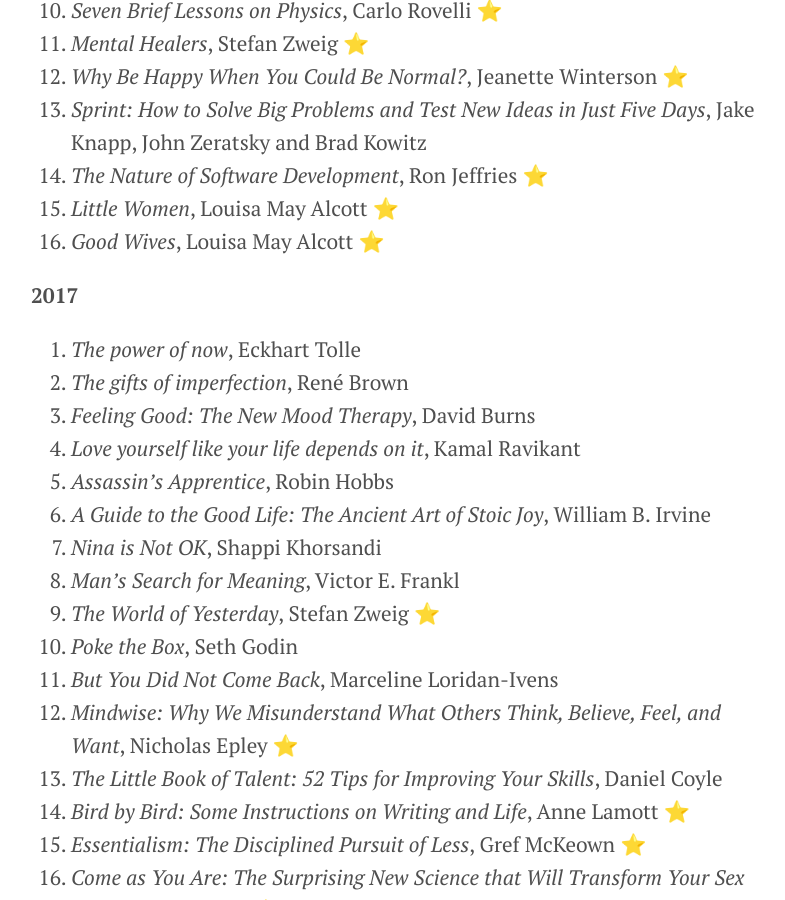
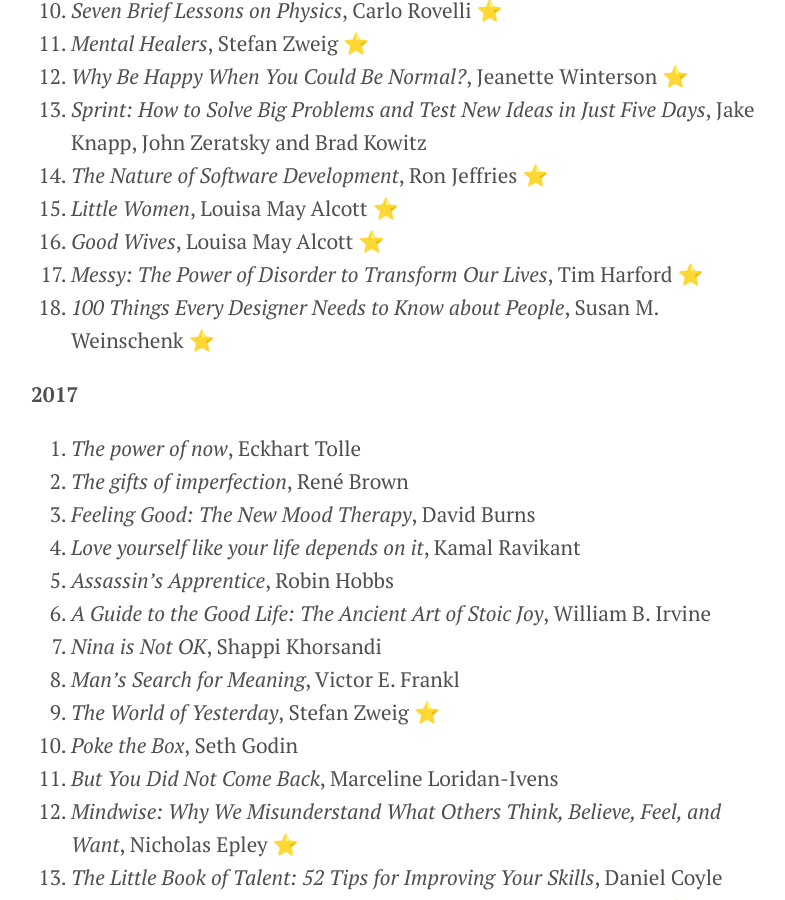
Before and after one commit to irenealgi/irenealegre.com, a Jekyll site: the page built from reading-list.md, in a window 1280 px wide and 900 px high, scrolled down 764 px. Shown: the whole window, without its empty margins (244-1029 px from the left). Built offline with Jekyll 4.4.1, drawn with Linux system fonts in a browser that asks for light colours.

Commit message:
Updates
Former-commit-id: 3214b5993f2f9f17444d7abb087c7e84c001a152

```diff
--- a/reading-list.md
+++ b/reading-list.md
@@ -22,6 +22,8 @@ I'm proud of my reading list, and how it's improved over the years. I began read
 5. *The Nature of Software Development*, Ron Jeffries ⭐️
 6. *Little Women*, Louisa May Alcott ⭐️
 7. *Good Wives*, Louisa May Alcott ⭐️
+8. *Messy: The Power of Disorder to Transform Our Lives*, Tim Harford ⭐️
+9. *100 Things Every Designer Needs to Know about People*, Susan M. Weinschenk ⭐️
 
 **2017**
 
```
